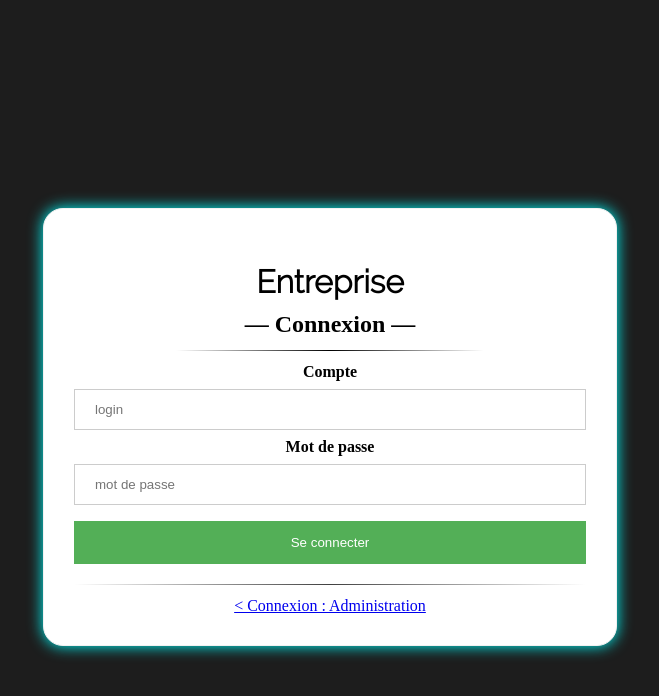
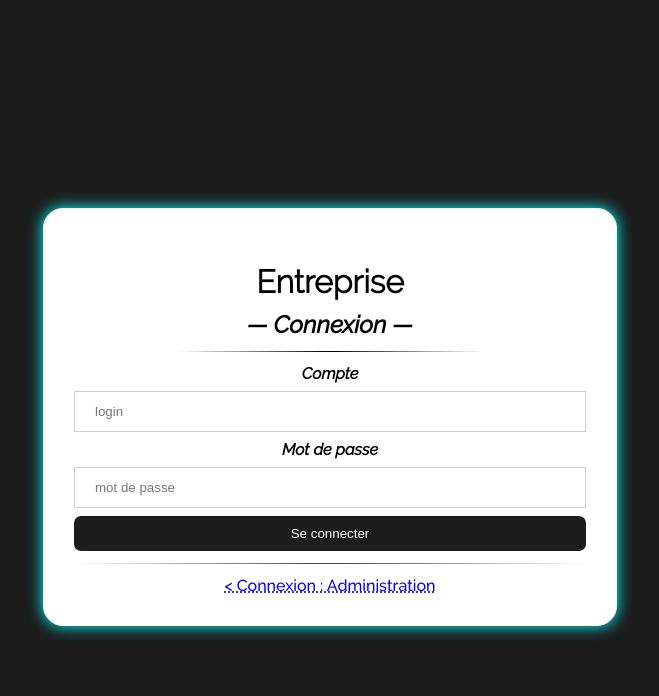
Before and after one commit to Sandaidev/Projet-SLAM, a PHP site: page / in a window 1280 px wide. Shown: the top 696 px of the page, without its empty margins (310-969 px from the left). Run offline with PHP 8.4, Linux system fonts and the light colour scheme.

Commit message:
General styling fixes, part 2

```diff
--- a/Vue/Vue_Administration.php
+++ b/Vue/Vue_Administration.php
@@ -7,7 +7,7 @@ function Vue_Administration_Menu()
 
     echo "
     <nav id='menu'>
-    	<ul id='menu-closed'>
+    	<ul id='menu-closed' style='color: white;'>
         	<li><a href='Gerer_entreprisesPartenaires.php'>Entreprises partenaires</a></li>
 			<li><a href='Gerer_utilisateursAdministratifs.php'>Utilisateurs administratifs</a></li>
 			<li><a href='Gerer_catalogue.php'>Catalogue</a></li>
--- a/Vue/Vue_Connexion.php
+++ b/Vue/Vue_Connexion.php
@@ -17,7 +17,7 @@ function Vue_Connexion_Formulaire_connexion_entreprise($msgErreur = "")
         <label><b>Mot de passe</b></label>
         <input type=\"password\" placeholder=\"mot de passe\" name=\"password\" required>
 
-        <input type=\"submit\" id='submit' value='Se connecter'>
+        <input class='input_styled' type=\"submit\" id='submit' value='Se connecter'>
 
         <hr class='styled' style='background-image: linear-gradient(to right, rgba(0, 0, 0, 0), rgba(0, 0, 0, 0.75), rgba(0, 0, 0, 0)); width: 100%'>
 
@@ -25,7 +25,7 @@ function Vue_Connexion_Formulaire_connexion_entreprise($msgErreur = "")
 
     if($msgErreur != "")
     {
-        echo "<h3>Erreur : $msgErreur</h3>";
+        echo "<p>Erreur de connexion : $msgErreur</p>";
     }
 
     echo "</form>";
@@ -46,7 +46,7 @@ function Vue_Connexion_Formulaire_connexion_administration($msgErreur = "")
         <label><b>Mot de passe</b></label>
         <input type=\"password\" placeholder=\"mot de passe\" name=\"password\" required>
 
-        <input type=\"submit\" id='submit' value='Se connecter' >
+        <input class='input_styled' type=\"submit\" id='submit' value='Se connecter' >
 
         <hr class='styled' style='background-image: linear-gradient(to right, rgba(0, 0, 0, 0), rgba(0, 0, 0, 0.75), rgba(0, 0, 0, 0)); width: 100%'>
 
@@ -55,7 +55,7 @@ function Vue_Connexion_Formulaire_connexion_administration($msgErreur = "")
 
     if($msgErreur != "")
     {
-        echo "<h4>Erreur : $msgErreur</h4>";
+        echo "<p>Erreur de connexion : $msgErreur</p>";
     }
 
     echo "</form>";
--- a/public/style.css
+++ b/public/style.css
@@ -86,20 +86,33 @@ input[type=text], input[type=password] {
 
 /* Set a style for all buttons */
 input[type=submit] {
-    background-color: #53af57;
+    background-color: black;
     color: white;
-    padding: 14px 20px;
-    margin: 8px 0;
+    padding: 10px 10px;
     border: none;
     cursor: pointer;
     width: 100%;
 }
+
 input[type=submit]:hover {
-    background-color: white;
+    background-color: black;
     color: #53af57;
-    border: 1px solid #53af57;
 }
 
+input[type=submit].input_styled {
+    background-color: #1d1d1d;
+    color: white;
+    padding: 10px 10px;
+    border: none;
+    cursor: pointer;
+    width: 100%;
+    border-radius: 7px;
+}
+
+input[type=submit].input_styled:hover {
+    background-color: black;
+    color: #00ffae;
+}
 
 /*----------------------------
 	CSS3 Animated Navigation
@@ -178,14 +191,6 @@ h1 {
     padding-top: 24px;
 }
 
-th {
-    font-family: ralewaymedium;
-}
-
-p {
-    font-family: ralewaylight;
-}
-
 hr.styled {
     width: 35%;
     border: 0;
@@ -196,9 +201,25 @@ hr.styled {
 }
 
 nav ul li a {
-    font-family: "ralewaymedium";
+    font-family: ralewaymedium;
 }
 
-h1 {
+h1, p {
     font-family: ralewaylight;
 }
+
+h2, label {
+    font-family: ralewayitalic;
+}
+
+a, th {
+    font-family: ralewaymedium;
+}
+
+a {
+    text-decoration: underline dotted;
+}
+
+a:visited {
+    color: inherit;
+}
```
